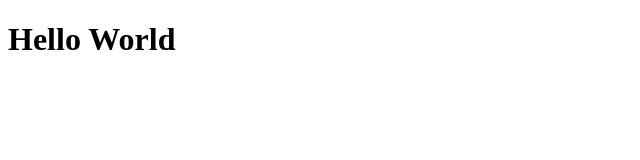
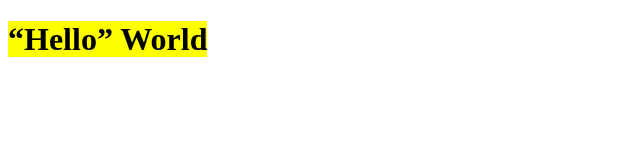
Before and after one commit to haoxix-1665357/haoxix-1665357.github.io, a plain HTML site: page index.html in a window 1280 px wide. Shown: the whole page, without its empty margins (0-640 px from the left). Drawn offline with Linux system fonts and the light colour scheme.

Commit message:
Add files via upload

```diff
--- a/index.html
+++ b/index.html
@@ -4,6 +4,6 @@
         <title>Hello World</title>
     </head>
     <body>
-        <h1>Hello World</h1>
+        <h1><mark><q>Hello</q> World</mark></h1>
     </body>
 </html>
```
